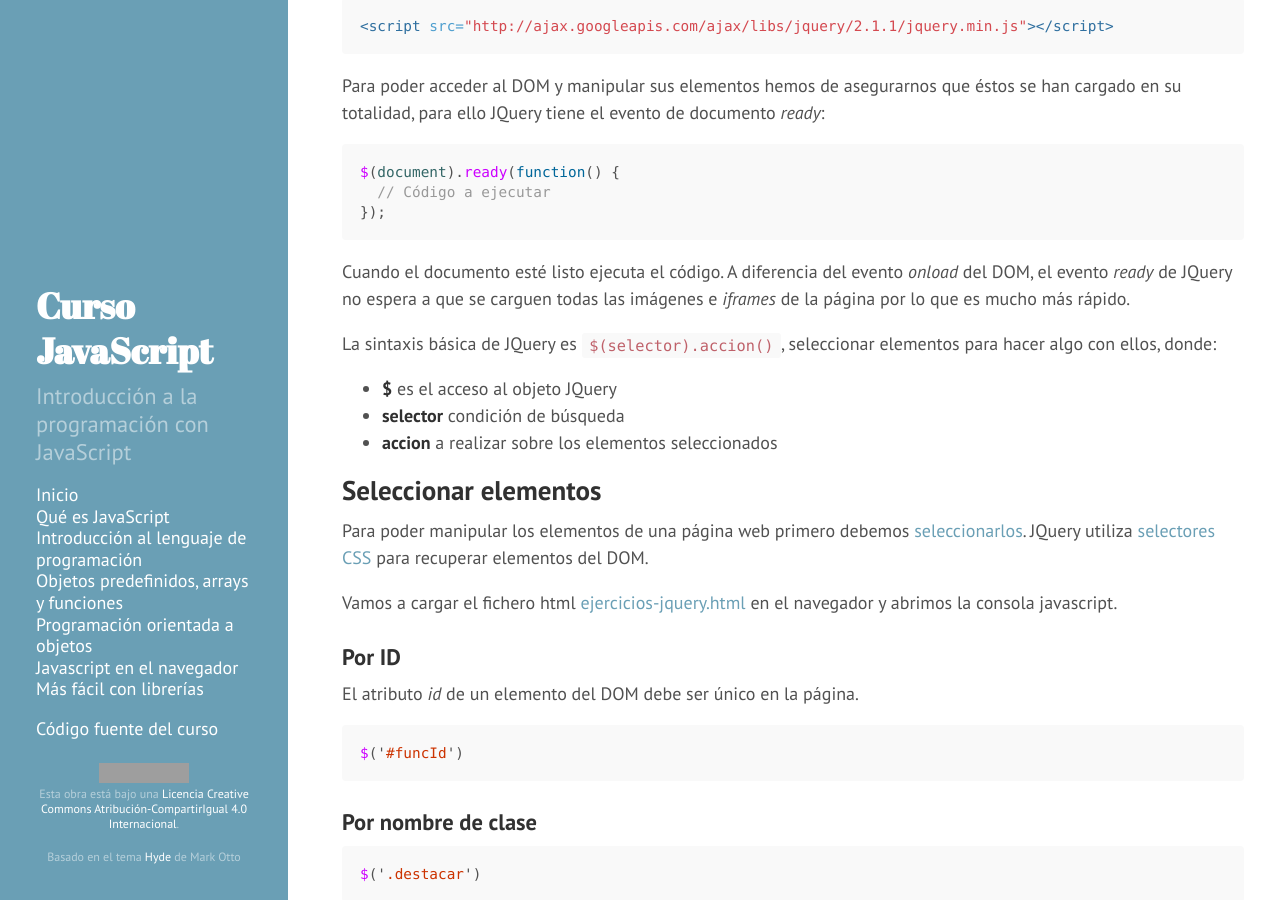
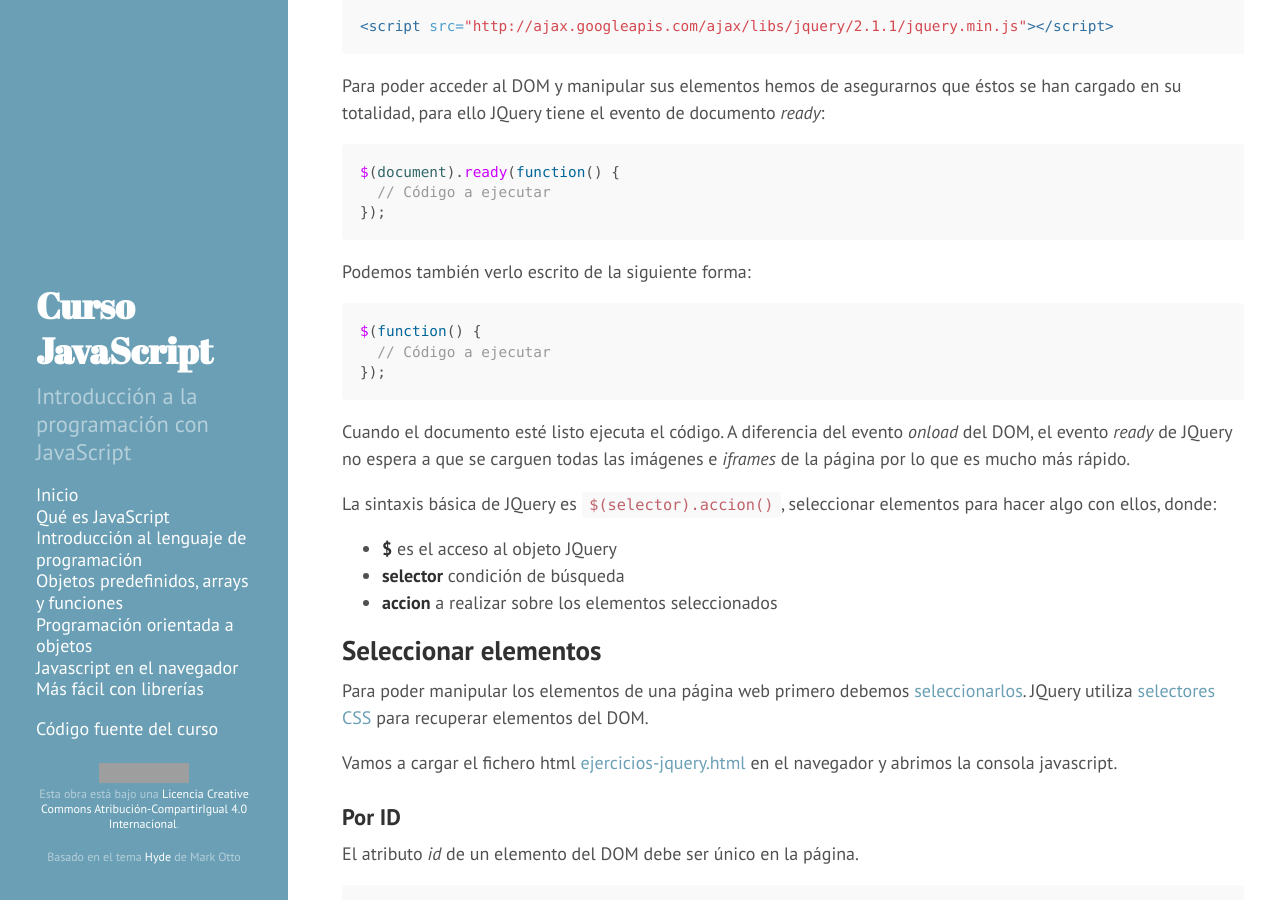
Before and after one commit to xguaita/curso-javascript, a Jekyll site: the page built from modulo5/jquery/index.md, in a window 1280 px wide and 900 px high, scrolled down 879 px. Built offline with Jekyll 4.4.1, drawn with Linux system fonts in a browser that asks for light colours; Markdown is read by kramdown in place of the engine named in the settings; grey boxes are pictures that could not be loaded.

Commit message:
Correcciones

````diff
--- a/modulo5/jquery/index.md
+++ b/modulo5/jquery/index.md
@@ -39,6 +39,13 @@ Para poder acceder al DOM y manipular sus elementos hemos de asegurarnos que és
 
 ```javascript
 $(document).ready(function() {
+  // Código a ejecutar
+});
+```
+Podemos también verlo escrito de la siguiente forma:
+
+```javascript
+$(function() {
   // Código a ejecutar
 });
 ```
@@ -109,7 +116,7 @@ $('#caracId').children()
 $('#caracId').find('li')
 $('#caracId').find('li').eq(1)
 $('li:contains("32kb")').parent()
-$('li:contains("32kb")').closest( "li" )
+$('li:contains("32kb")').closest('li')
 $('#funcId').find('li').eq(1).prev()
 $('#funcId').find('li').eq(1).nextAll()
 ```
````
